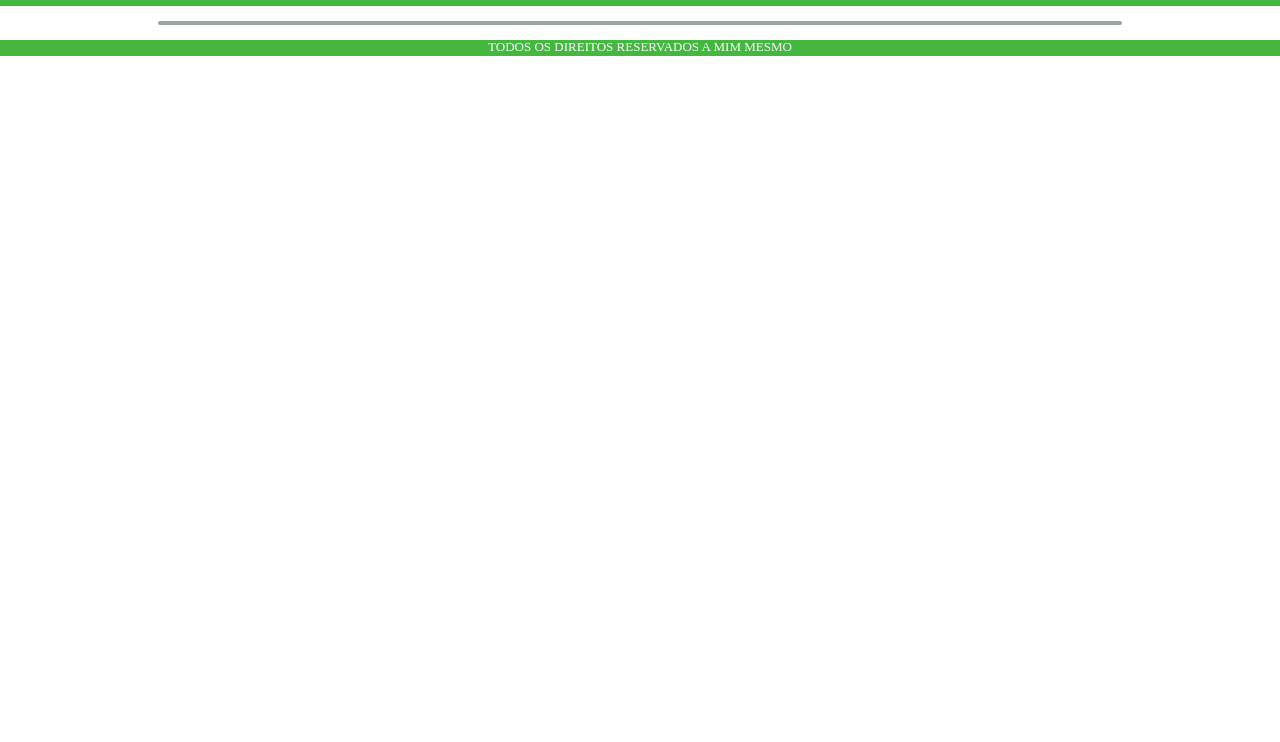
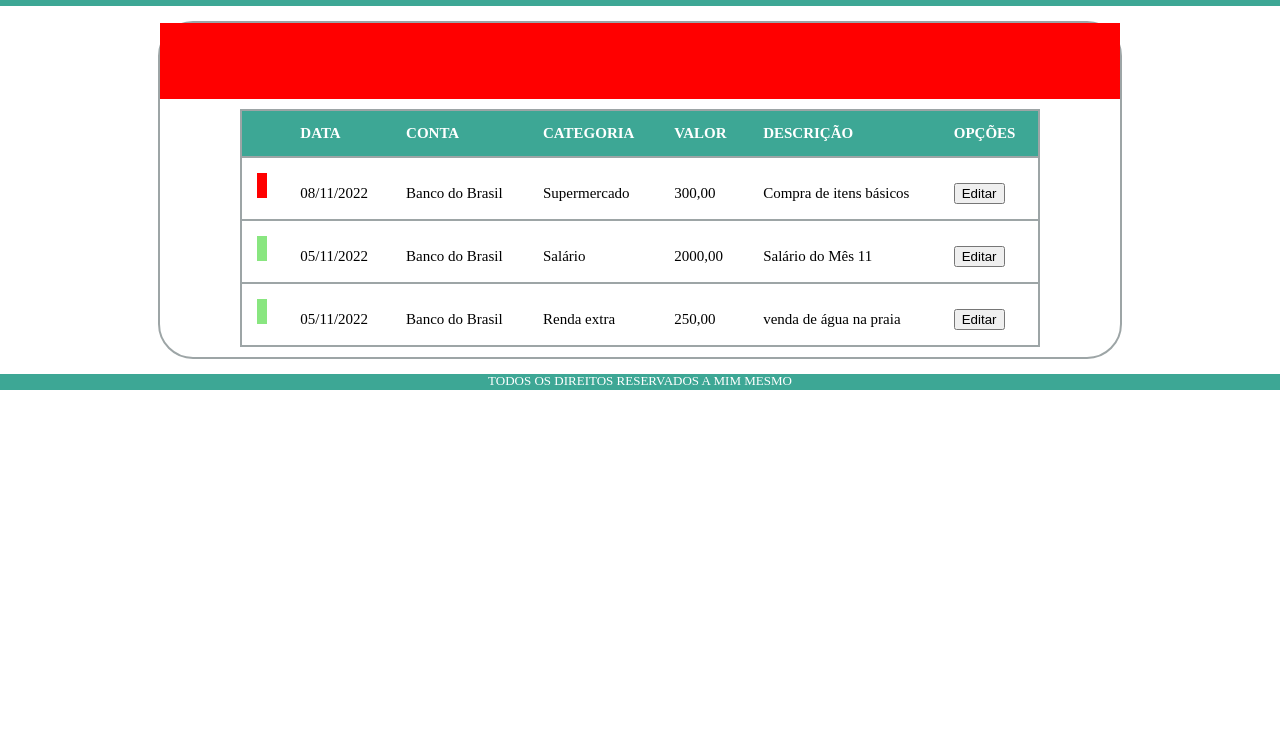
Before and after one commit to KevinMBS/MinhasFinancas-FrontEnd, a plain HTML site: page html/release.html in a window 1280 px wide. Shown: the part 58-800 px from the top of the page. Drawn offline with Linux system fonts and the light colour scheme.

Commit message:
tabela de lançamentos com layout básico pronto

```diff
--- /dev/null
+++ b/css/common/basic-table.css
@@ -0,0 +1,29 @@
+.basic-table{
+    border-collapse: collapse;
+    margin: 10px 0;
+    font-size: 15px;
+    width: 800px;
+    border-radius: 35px;
+}
+
+.basic-table thead tr{
+    background-color: var(--color-first);
+    text-align: left;
+    color: var(--color-text);
+    font-weight: bold;
+    text-transform: uppercase;
+}
+
+.basic-table th,
+.basic-table td{
+    padding: 15px;
+}
+
+.basic-table tr{
+    border: var(--border-first);
+}
+
+.basic-table tbody tr:hover{
+    color: var(--color-first);
+    cursor: pointer;
+}
--- a/css/common/main-section.css
+++ b/css/common/main-section.css
@@ -3,7 +3,7 @@
     justify-content: space-evenly;
     align-items: center;
     flex-wrap: wrap;
-    background-color: #fff;
+    background-color: var(--color-second);
     height: auto;
     width: 75vw;
     margin-left: auto;
--- a/css/general/colors.css
+++ b/css/general/colors.css
@@ -1,4 +1,7 @@
 :root{
     --color-text: #FFFFFF;
-    --color-first: #43B73F;
+    --color-first: #3da795;
+    --color-second: #FFFFFF;
+    --color-outcome: #ff0000;
+    --color-income: #89e680;
 }
--- /dev/null
+++ b/css/release/release-title.css
@@ -0,0 +1,5 @@
+.release-title{
+    height: 76px;
+    width: 75vw;
+    background-color: red;
+}
--- /dev/null
+++ b/css/release/transaction-income.css
@@ -0,0 +1,5 @@
+.transaction-income{
+    height: 25px;
+    width: 10px;
+    background-color: var(--color-income);
+}
--- /dev/null
+++ b/css/release/transaction-outcome.css
@@ -0,0 +1,5 @@
+.transaction-outcome{
+    height: 25px;
+    width: 10px;
+    background-color: var(--color-outcome);
+}
--- a/html/release.html
+++ b/html/release.html
@@ -11,6 +11,10 @@
         <link rel="stylesheet" href="../css/nav/nav.css">
         <link rel="stylesheet" href="../css/nav/mobile-menu.css">
         <link rel="stylesheet" href="../css/common/main-section.css">
+        <link rel="stylesheet" href="../css/release/release-title.css">
+        <link rel="stylesheet" href="../css/common/basic-table.css">
+        <link rel="stylesheet" href="../css/release/transaction-income.css">
+        <link rel="stylesheet" href="../css/release/transaction-outcome.css">
         <link rel="stylesheet" href="../css/footer/copyrigth.css">
     </head>
     <body>
@@ -32,6 +36,65 @@
         </header>
         <main>
             <section class="main-section">
+                <div class="release-title"></div>
+                <table class="basic-table">
+                    <thead>
+                        <tr>
+                            <th></th>
+                            <th>Data</th>
+                            <th>Conta</th>
+                            <th>Categoria</th>
+                            <th>Valor</th>
+                            <th>Descrição</th>
+                            <th>Opções</th>
+                        </tr>
+                    </thead>
+                    <tbody>
+                        <tr>
+                            <td>
+                                <div class="transaction-outcome">
+                                </div>
+                            </td>
+                            <td>08/11/2022</td>
+                            <td>Banco do Brasil</td>
+                            <td>Supermercado</td>
+                            <td>300,00</td>
+                            <td>Compra de itens básicos</td>
+                            <td class="edit-transaction-button">
+                                <button>Editar</button>
+                            </td>
+                        </tr>
+                        <tr>
+                            <td>
+                                <div class="transaction-income">
+                                </div>
+                            </td>
+                            <td>05/11/2022</td>
+                            <td>Banco do Brasil</td>
+                            <td>Salário</td>
+                            <td>2000,00</td>
+                            <td>Salário do Mês 11</td>
+                            <td class="edit-transaction-button">
+                                <button>Editar</button>
+                            </td>
+                        </tr>
+                        <tr>
+                            <td>
+                                <div class="transaction-income">
+                                </div>
+                            </td>
+                            <td>05/11/2022</td>
+                            <td>Banco do Brasil</td>
+                            <td>Renda extra</td>
+                            <td>250,00</td>
+                            <td>venda de água na praia</td>
+                            <td class="edit-transaction-button">
+                                <button>Editar</button>
+                            </td>
+                        </tr>
+                    </tbody>
+                </table>
+            </section>
         </main>
         <footer>
             <p class="copyrigth">Todos os direitos reservados a mim mesmo</p>
```
